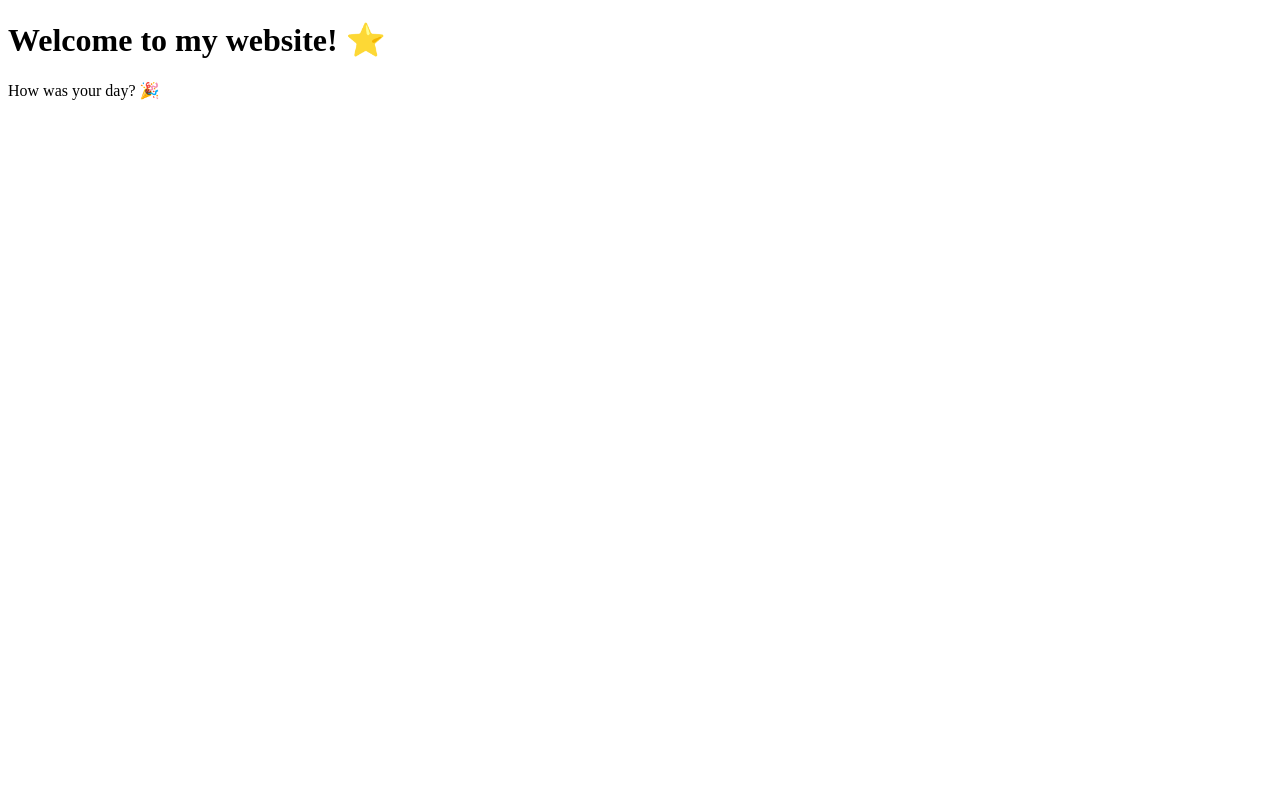
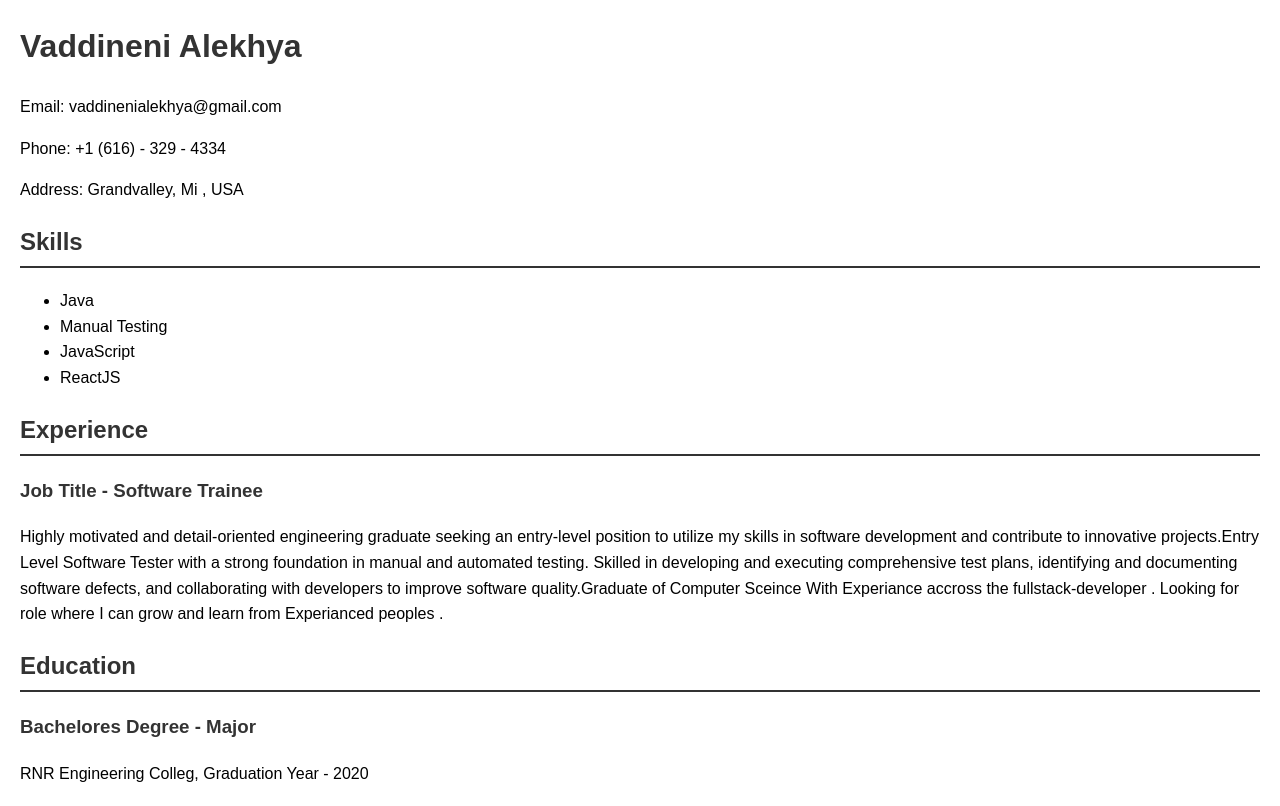
Before and after one commit to Alekhya2024/Ecommerce_Initial, a plain HTML site: page index.html in a window 1280 px wide. Drawn offline with Linux system fonts and the light colour scheme.

Commit message:
Changes Realted to Readme.md

```diff
--- a/index.html
+++ b/index.html
@@ -1,10 +1,62 @@
 <!DOCTYPE html>
-<html>
-   <head>
-      <title>My Cool Website</title>
-   </head>
-   <body>
-      <h1>Welcome to my website! ⭐️</h1>
-      <p>How was your day? 🎉</p>
-   </body>
+<html lang="en">
+<head>
+    <meta charset="UTF-8">
+    <meta name="viewport" content="width=device-width, initial-scale=1.0">
+    <title>Resume</title>
+    <style>
+        body {
+            font-family: Arial, sans-serif;
+            margin: 20px;
+            line-height: 1.6;
+        }
+        h1, h2, h3 {
+            color: #333;
+        }
+        .contact-info, .skills, .experience, .education {
+            margin-bottom: 20px;
+        }
+        .section-title {
+            border-bottom: 2px solid #333;
+            padding-bottom: 5px;
+        }
+    </style>
+</head>
+<body>
+
+    <h1>Vaddineni Alekhya</h1>
+    <div class="contact-info">
+        <p>Email: vaddinenialekhya@gmail.com</p>
+        <p>Phone: +1 (616) - 329 - 4334</p>
+
+        <p>Address: Grandvalley, Mi , USA</p>
+    </div>
+
+    <div class="skills">
+        <h2 class="section-title">Skills</h2>
+        <ul>
+            <li>Java</li>
+            <li>Manual Testing</li>
+            <li>JavaScript</li>
+            <li>ReactJS</li>
+        </ul>
+    </div>
+
+    <div class="experience">
+        <h2 class="section-title">Experience</h2>
+        <h3>Job Title - Software Trainee</h3>
+
+        <p>Highly motivated and detail-oriented engineering graduate seeking an entry-level position to utilize my skills in software development and contribute to innovative projects.Entry Level Software Tester with a strong foundation in manual and automated testing. Skilled in developing and executing comprehensive test plans, identifying and documenting software defects, and collaborating with developers to improve software quality.Graduate of Computer Sceince With Experiance accross the fullstack-developer . Looking for role where I can grow and learn from Experianced peoples .</p>
+
+
+    </div>
+
+    <div class="education">
+        <h2 class="section-title">Education</h2>
+        <h3>Bachelores Degree - Major</h3>
+        <p>RNR Engineering Colleg, Graduation Year - 2020</p>
+
+    </div>
+
+</body>
 </html>
```
